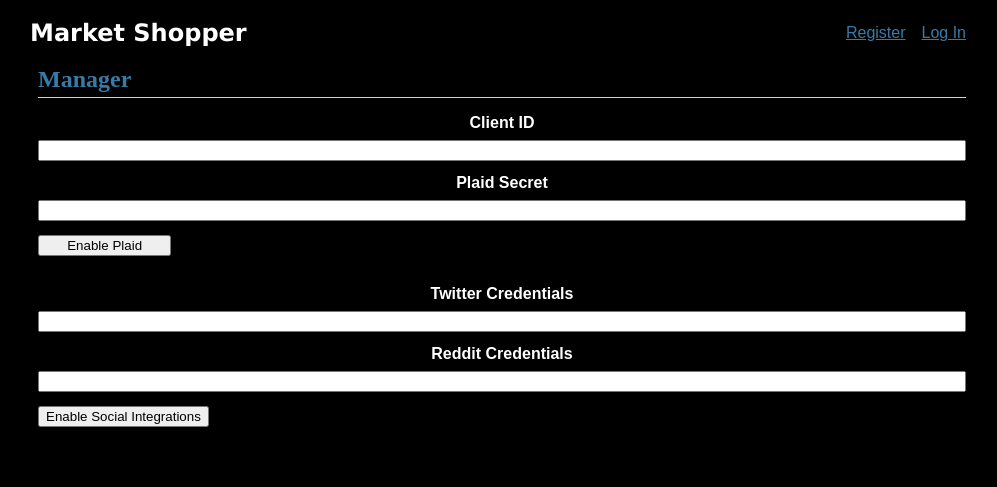
After one commit to tiaaburton/MADS_Capstone, a Flask app: template backend/templates/profile/manager.html in a window 1280 px wide. The commit adds this page. Shown: the top 487 px of the page, without its empty margins (138-1135 px from the left). Run offline with Flask 2, Linux system fonts and the light colour scheme; the template is opened without the code that fills it, so the values that code supplies are empty.

Commit message:
Updating app views and routing to align with sandbox scope.

```diff
--- /dev/null
+++ b/backend/__init__.py
@@ -0,0 +1,167 @@
+import os
+
+from flask import Flask
+from flask import render_template
+from flask import request
+from flask import jsonify
+from flask import session
+from flask import redirect
+from flask import url_for
+import plaid
+from plaid.api import plaid_api
+from plaid.model.products import Products
+
+
+def create_app(test_config=None):
+    # create and configure the app
+    app = Flask(__name__, instance_relative_config=True)
+    app.config.from_mapping(
+        SECRET_KEY='dev',
+        DATABASE=os.path.join(app.instance_path, 'flaskr.sqlite'),
+    )
+
+    if test_config is None:
+        # load the instance config, if it exists, when not testing
+        app.config.from_pyfile('config.py', silent=True)
+    else:
+        # load the test config if passed in
+        app.config.from_mapping(test_config)
+
+    # ensure the instance folder exists
+    try:
+        os.makedirs(app.instance_path)
+    except OSError:
+        pass
+
+    from dotenv import load_dotenv
+
+    load_dotenv()
+
+    # Fill in your Plaid API keys - https://dashboard.plaid.com/account/keys
+    PLAID_CLIENT_ID = os.getenv('PLAID_CLIENT_ID')
+    PLAID_SECRET = os.getenv('PLAID_SECRET')
+    # Use 'sandbox' to test with Plaid's Sandbox environment (username: user_good,
+    # password: pass_good)
+    # Use `development` to test with live users and credentials and `production`
+    # to go live
+    PLAID_ENV = os.getenv('PLAID_ENV', 'sandbox')
+    # PLAID_PRODUCTS is a comma-separated list of products to use when initializing
+    # Link. Note that this list must contain 'assets' in order for the app to be
+    # able to create and retrieve asset reports.
+    PLAID_PRODUCTS = os.getenv('PLAID_PRODUCTS', 'transactions').split(',')
+
+    # PLAID_COUNTRY_CODES is a comma-separated list of countries for which users
+    # will be able to select institutions from.
+    PLAID_COUNTRY_CODES = os.getenv('PLAID_COUNTRY_CODES', 'US').split(',')
+
+    def empty_to_none(field):
+        value = os.getenv(field)
+        if value is None or len(value) == 0:
+            return None
+        return value
+
+    host = plaid.Environment.Sandbox
+
+    if PLAID_ENV == 'sandbox':
+        host = plaid.Environment.Sandbox
+
+    if PLAID_ENV == 'development':
+        host = plaid.Environment.Development
+
+    if PLAID_ENV == 'production':
+        host = plaid.Environment.Production
+
+    # Parameters used for the OAuth redirect Link flow.
+    #
+    # Set PLAID_REDIRECT_URI to 'http://localhost:3000/'
+    # The OAuth redirect flow requires an endpoint on the developer's website
+    # that the bank website should redirect to. You will need to configure
+    # this redirect URI for your client ID through the Plaid developer dashboard
+    # at https://dashboard.plaid.com/team/api.
+    PLAID_REDIRECT_URI = empty_to_none('PLAID_REDIRECT_URI')
+
+    configuration = plaid.Configuration(
+        host=host,
+        api_key={
+            'clientId': PLAID_CLIENT_ID,
+            'secret': PLAID_SECRET,
+            'plaidVersion': '2020-09-14'
+        }
+    )
+
+    api_client = plaid.ApiClient(configuration)
+    client = plaid_api.PlaidApi(api_client)
+
+    products = []
+    for product in PLAID_PRODUCTS:
+        products.append(Products(product))
+
+    # We store the access_token in memory - in production, store it in a secure
+    # persistent data store.
+    access_token = None
+    # The payment_id is only relevant for the UK Payment Initiation product.
+    # We store the payment_id in memory - in production, store it in a secure
+    # persistent data store.
+    payment_id = None
+    # The transfer_id is only relevant for Transfer ACH product.
+    # We store the transfer_id in memomory - in produciton, store it in a secure
+    # persistent data store
+    transfer_id = None
+
+    item_id = None
+
+    # @bp.route('/api/info', methods=['POST'])
+    # def info():
+    #     global access_token
+    #     global item_id
+    #     return jsonify({
+    #         'item_id': item_id,
+    #         'access_token': access_token,
+    #         'products': PLAID_PRODUCTS
+    #     })
+
+    # Architected by Market Shoppers
+    @app.route('/')
+    def index():
+        if 'username' in session:
+            return render_template('profile/manager.html') #f'Logged in as {session["username"]}'
+        else:
+            return redirect(url_for('login'))
+
+    @app.route('/login', methods=['GET', 'POST'])
+    def login():
+        if request.method == 'POST':
+            session['username'] = request.form['username']
+            return redirect(url_for('index'))
+        return render_template('auth/login.html')
+
+    @app.route('/logout')
+    def logout():
+        # remove the username from the session if it's there
+        session.pop('username', None)
+        return redirect(url_for('index'))
+
+    @app.route('/account/')
+    def account():
+        return 'The account page'
+
+    @app.route('/profile')
+    def analysis():
+        return 'The profile page'
+
+    @app.route('/discovery')
+    def discovery():
+        return 'The discovery page'
+
+    @app.route('/predictions')
+    def predictions():
+        return 'The prediction page'
+
+    from . import (
+        db, auth, server
+    )
+    db.init_app(app)
+    app.register_blueprint(auth.bp)
+    app.register_blueprint(server.bp)
+
+    return app
--- /dev/null
+++ b/backend/auth.py
@@ -0,0 +1,94 @@
+import functools
+
+from flask import (
+    Blueprint, flash, g, redirect, render_template, request, session, url_for
+)
+from werkzeug.security import check_password_hash, generate_password_hash
+
+from backend.db import get_db
+
+bp = Blueprint('auth', __name__, url_prefix='/auth')
+
+@bp.route('/register', methods=('GET', 'POST'))
+def register():
+    if request.method == 'POST':
+        username = request.form['username']
+        password = request.form['password']
+        db = get_db()
+        error = None
+
+        if not username:
+            error = 'Username is required.'
+        elif not password:
+            error = 'Password is required.'
+
+        if error is None:
+            try:
+                db.execute(
+                    "INSERT INTO user (username, password) VALUES (?, ?)",
+                    (username, generate_password_hash(password)),
+                )
+                db.commit()
+            except db.IntegrityError:
+                error = f"User {username} is already registered."
+            else:
+                return redirect(url_for("auth.login"))
+
+        flash(error)
+
+    return render_template('auth/register.html')
+
+
+@bp.route('/login', methods=('GET', 'POST'))
+def login():
+    if request.method == 'POST':
+        username = request.form['username']
+        password = request.form['password']
+        db = get_db()
+        error = None
+        user = db.execute(
+            'SELECT * FROM user WHERE username = ?', (username,)
+        ).fetchone()
+
+        if user is None:
+            error = 'Incorrect username.'
+        elif not check_password_hash(user['password'], password):
+            error = 'Incorrect password.'
+
+        if error is None:
+            session.clear()
+            session['user_id'] = user['id']
+            session['username'] = username
+            return redirect(url_for('index'))
+
+        flash(error)
+
+    return render_template('auth/login.html')
+
+
+@bp.before_app_request
+def load_logged_in_user():
+    user_id = session.get('user_id')
+
+    if user_id is None:
+        g.user = None
+    else:
+        g.user = get_db().execute(
+            'SELECT * FROM user WHERE id = ?', (user_id,)
+        ).fetchone()
+
+@bp.route('/logout')
+def logout():
+    session.clear()
+    return redirect(url_for('index'))
+
+
+def login_required(view):
+    @functools.wraps(view)
+    def wrapped_view(**kwargs):
+        if g.user is None:
+            return redirect(url_for('auth.login'))
+
+        return view(**kwargs)
+
+    return wrapped_view
--- /dev/null
+++ b/backend/db.py
@@ -0,0 +1,40 @@
+import sqlite3
+
+import click
+from flask import current_app, g
+
+
+def get_db():
+    if 'db' not in g:
+        g.db = sqlite3.connect(
+            current_app.config['DATABASE'],
+            detect_types=sqlite3.PARSE_DECLTYPES
+        )
+        g.db.row_factory = sqlite3.Row
+
+    return g.db
+
+
+def close_db(e=None):
+    db = g.pop('db', None)
+
+    if db is not None:
+        db.close()
+
+
+def init_db():
+    db = get_db()
+
+    with current_app.open_resource('schema.sql') as f:
+        db.executescript(f.read().decode('utf8'))
+
+
+@click.command('init-db')
+def init_db_command():
+    """Clear the existing data and create new tables."""
+    init_db()
+    click.echo('Initialized the database.')
+
+def init_app(app):
+    app.teardown_appcontext(close_db)
+    app.cli.add_command(init_db_command)
--- /dev/null
+++ b/backend/static/style.css
@@ -0,0 +1,26 @@
+html { font-family: sans-serif; background: #eee; padding: 1rem; }
+body { max-width: 960px; margin: 0 auto; background: black; }
+h1 { font-family: serif; color: #377ba8; margin: 1rem 0; }
+a { color: #377ba8; }
+hr { border: none; border-top: 1px solid lightgray; }
+nav { background: black; display: flex; align-items: center; padding: 0 0.5rem; }
+nav h1 { flex: auto; margin: 0; }
+nav h1 a { text-decoration: none; padding: 0.25rem 0.5rem; }
+nav ul  { display: flex; list-style: none; margin: 0; padding: 0; }
+nav ul li a, nav ul li span, header .action { display: block; padding: 0.5rem; }
+.content { padding: 0 1rem 1rem; }
+.content > header { border-bottom: 1px solid lightgray; display: flex; align-items: flex-end; }
+.content > header h1 { flex: auto; margin: 1rem 0 0.25rem 0; }
+.flash { margin: 1em 0; padding: 1em; background: #cae6f6; border: 1px solid #377ba8; }
+.post > header { display: flex; align-items: flex-end; font-size: 0.85em; }
+.post > header > div:first-of-type { flex: auto; }
+.post > header h1 { font-size: 1.5em; margin-bottom: 0; }
+.post .about { color: slategray; font-style: italic; }
+.post .body { white-space: pre-line; }
+.content:last-child { margin-bottom: 0; }
+.content form { margin: 1em 0; display: flex; flex-direction: column; }
+.content label { font-weight: bold; margin-bottom: 0.5em; }
+.content input, .content textarea { margin-bottom: 1em; }
+.content textarea { min-height: 12em; resize: vertical; }
+input.danger { color: #cc2f2e; }
+input[type=submit] { align-self: start; min-width: 10em; }
--- a/backend/templates/auth/login.html
+++ b/backend/templates/auth/login.html
@@ -5,7 +5,7 @@
 {% endblock %}
 
 {% block content %}
-  <form method="post">
+  <form style="text-align:center;" method="post">
     <label for="username">Username</label>
     <input name="username" id="username" required>
     <label for="password">Password</label>
--- a/backend/templates/auth/register.html
+++ b/backend/templates/auth/register.html
@@ -5,7 +5,7 @@
 {% endblock %}
 
 {% block content %}
-  <form method="post">
+  <form style="text-align:center;" method="post">
     <label for="username">Username</label>
     <input name="username" id="username" required>
     <label for="password">Password</label>
--- a/backend/templates/base.html
+++ b/backend/templates/base.html
@@ -2,7 +2,7 @@
 <html lang="en" style="background-color:Black;">
 <head>
 <style>
-body {background-color:black;}
+body {background-color:black;color: white;}
 h1   {color: white;}
 p    {color: white;}
 </style>
@@ -13,7 +13,7 @@ p    {color: white;}
   <h1 style="color:White;font-family:verdana;">Market Shopper</h1>
   <ul>
     {% if g.user %}
-      <li><span>{{ g.user['username'] }}</span>
+      <span>Welcome, {{ g.user['username'] }}</span>
       <li><a href="{{ url_for('auth.logout') }}">Log Out</a>
     {% else %}
       <li><a href="{{ url_for('auth.register') }}">Register</a>
--- /dev/null
+++ b/backend/templates/profile/manager.html
@@ -0,0 +1,23 @@
+{% extends 'base.html' %}
+
+{% block header %}
+  <h1>{% block title %}Manager{% endblock %}</h1>
+{% endblock %}
+
+{% block content %}
+  <form style="text-align:center;"  action="{{ url_for('plaid.create_sandbox_link_token') }}" method="post">
+    <label for="client_id">Client ID</label>
+    <input name="client_id" id="client_id" required>
+    <label for="secret_key">Plaid Secret</label>
+    <input type="password" name="secret_key" id="secret_key" required>
+    <input type="submit" value="Enable Plaid">
+  </form>
+
+  <form style="text-align:center;"  action="{{ url_for('plaid.info') }}" method="post">
+    <label for="twitter_id">Twitter Credentials</label>
+    <input type="password" name="twitter_id" id="twitter_id" required>
+    <label for="reddit_key">Reddit Credentials</label>
+    <input type="password" name="reddit_key" id="reddit_key" required>
+    <input type="submit" value="Enable Social Integrations">
+  </form>
+{% endblock %}
```
Also changed, not shown: backend/schema.sql (added, +7 -0 lines), backend/server.py (+60 -88 lines), src/market_shopper/data.py (deleted, +0 -27 lines), src/market_shopper/main.py (deleted, +0 -16 lines), src/requirements.txt (deleted, +0 -100 lines), backend/setup.py (added), backend/static/images/logo.png (added), src/__init__.py (deleted), 2 other files.
